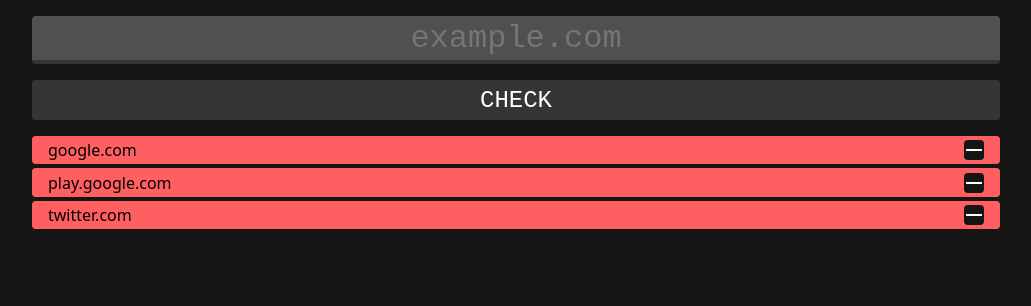
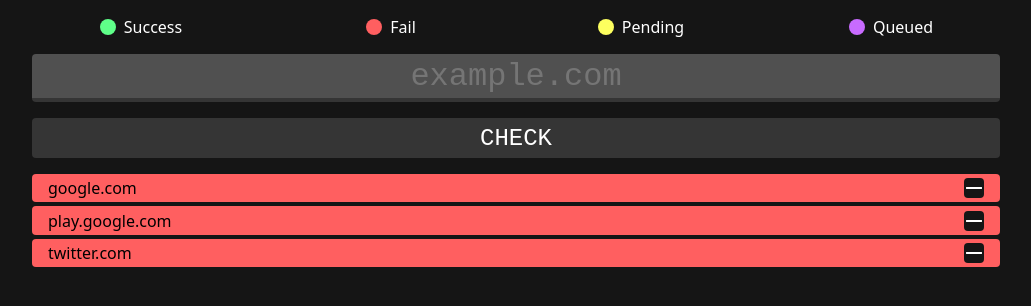
Before and after one commit to Brazy4L/status-check, a React (Vite) app: page / in a window 1280 px wide. Shown: the top 306 px of the page, without its empty margins (124-1155 px from the left). Built offline with nearby package versions, Linux system fonts and the light colour scheme; no server answers.

Commit message:
Add legend

```diff
--- a/src/App.tsx
+++ b/src/App.tsx
@@ -60,7 +60,7 @@
 
   async function checkAll(data: DataItem[]) {
     const check = document.getElementById("check");
-    check?.classList.toggle("rainbow");
+    check?.classList.add("rainbow");
     const removeStatus = data.map((item) => {
       return { ...item, status: "pending" };
     });
@@ -72,7 +72,7 @@
       return { ...item, status: results[index] };
     });
     setData(addStatus);
-    check?.classList.toggle("rainbow");
+    check?.classList.remove("rainbow");
   }
 
   function addProtocol(url: string) {
@@ -88,6 +88,20 @@
 
   return (
     <div className="app">
+      <div className="legend">
+        <div>
+          <div>Success</div>
+        </div>
+        <div>
+          <div>Fail</div>
+        </div>
+        <div>
+          <div>Pending</div>
+        </div>
+        <div>
+          <div>Queued</div>
+        </div>
+      </div>
       <div className="add">
         <input
           className="input"
--- a/src/index.css
+++ b/src/index.css
@@ -41,6 +41,42 @@
 .app {
   display: grid;
   gap: 1rem;
+}
+
+.legend {
+  display: grid;
+  justify-items: start;
+  grid-template-columns: repeat(2, 1fr);
+  gap: 0.5rem 2rem;
+}
+
+.legend > div {
+  display: flex;
+  align-items: center;
+  gap: 0.5rem;
+}
+
+.legend > div::before {
+  content: "";
+  width: 1rem;
+  height: 1rem;
+  border-radius: 69rem;
+}
+
+.legend > div:nth-child(1)::before {
+  background-color: var(--success);
+}
+
+.legend > div:nth-child(2)::before {
+  background-color: var(--fail);
+}
+
+.legend > div:nth-child(3)::before {
+  background-color: var(--pending);
+}
+
+.legend > div:nth-child(4)::before {
+  background-color: var(--queued);
 }
 
 .add {
@@ -188,3 +224,10 @@
   grid-area: 1 / 1;
   transition: transform ease-out 0.1s;
 }
+
+@media (min-width: 415px) {
+  .legend {
+    justify-items: center;
+    grid-template-columns: repeat(4, 1fr);
+  }
+}
```
